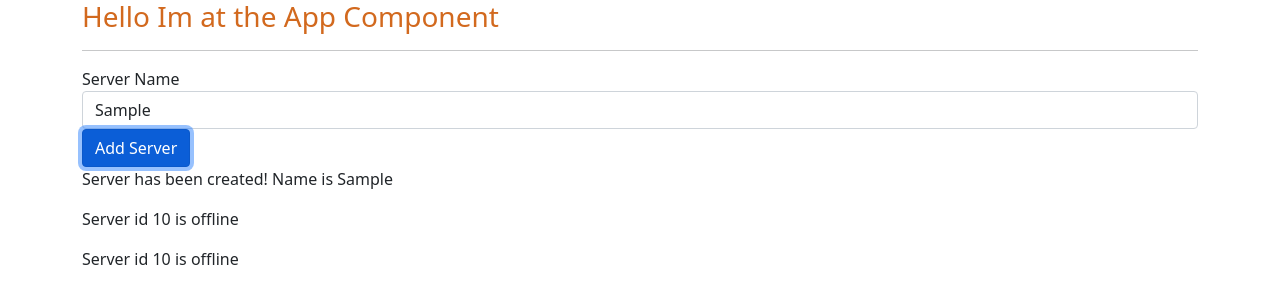
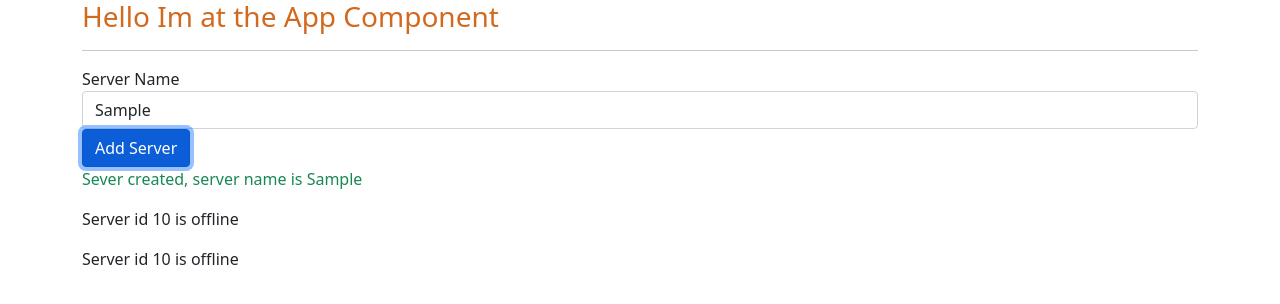
Before and after one commit to daking24/Angular-101, an Angular app: page / in a window 1280 px wide. Both pictures are taken after typing "Sample" into the empty fields and a click on the button "Add Server". Shown: the top 304 px of the page. Built offline with nearby package versions, Linux system fonts and the light colour scheme.

Commit message:
Directives- structural directive *ngif

```diff
--- a/src/app/servers/servers.component.html
+++ b/src/app/servers/servers.component.html
@@ -12,6 +12,10 @@
     class="btn btn-primary"
     [disabled]="!allowNewServer"
     (click)="onCreateServer()">Add Server</button>
-<p [innerText]="serverCreationStatus" ></p>
+<!-- <p [innerText]="serverCreationStatus" ></p> -->
+<p class="text-success" *ngIf="serverCreated; else noServer">Sever created, server name is {{ serverName }}</p>
+<ng-template #noServer>
+  <p class="text-danger">No server created</p>
+</ng-template>
 <app-server></app-server>
 <app-server></app-server>
--- a/src/app/servers/servers.component.ts
+++ b/src/app/servers/servers.component.ts
@@ -11,6 +11,7 @@ export class ServersComponent implements OnInit {
   allowNewServer = false;
   serverCreationStatus = 'No server was created!';
   serverName = '';
+  serverCreated = false;
 
 
   constructor() {
@@ -23,6 +24,7 @@ export class ServersComponent implements OnInit {
   }
 
   onCreateServer() {
+    this.serverCreated = true;
     this.serverCreationStatus = 'Server has been created! Name is ' + this.serverName;
     return this.serverCreationStatus;
   }
```
